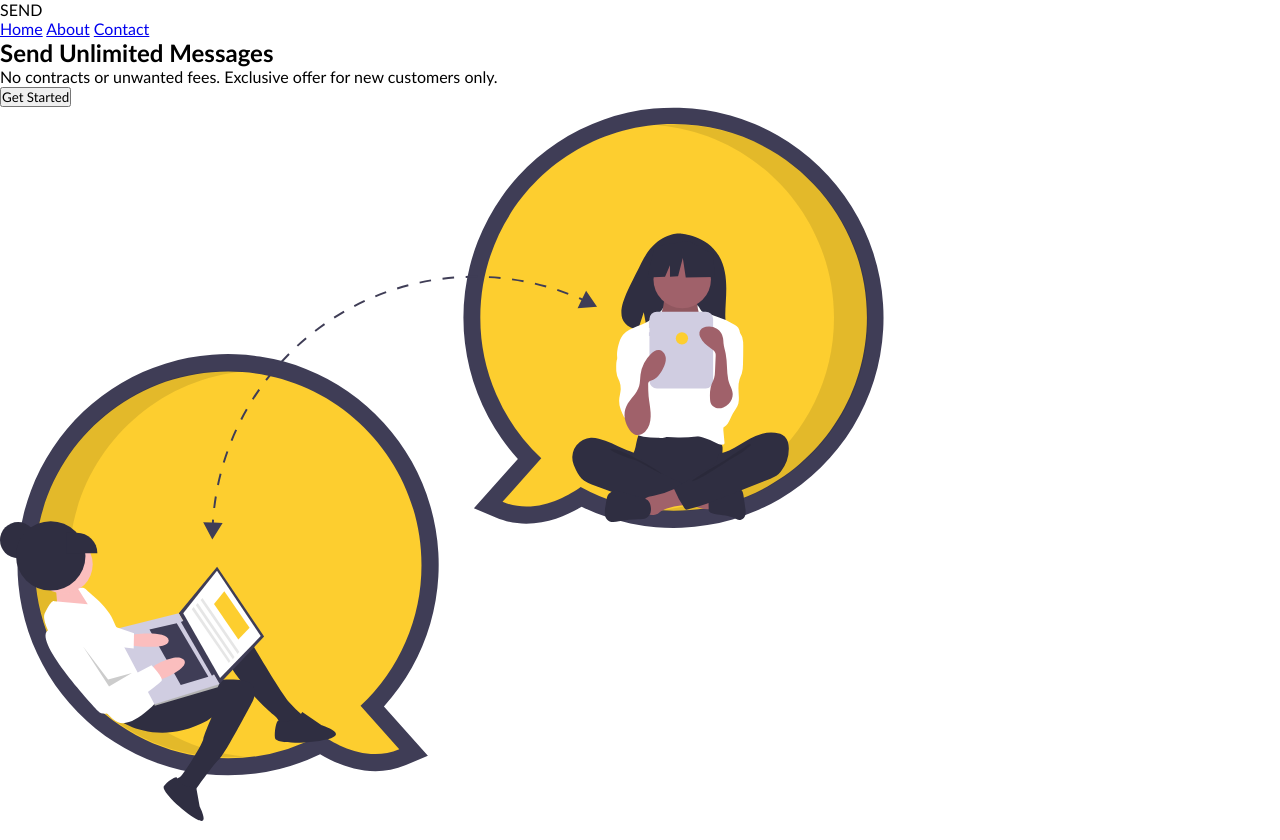
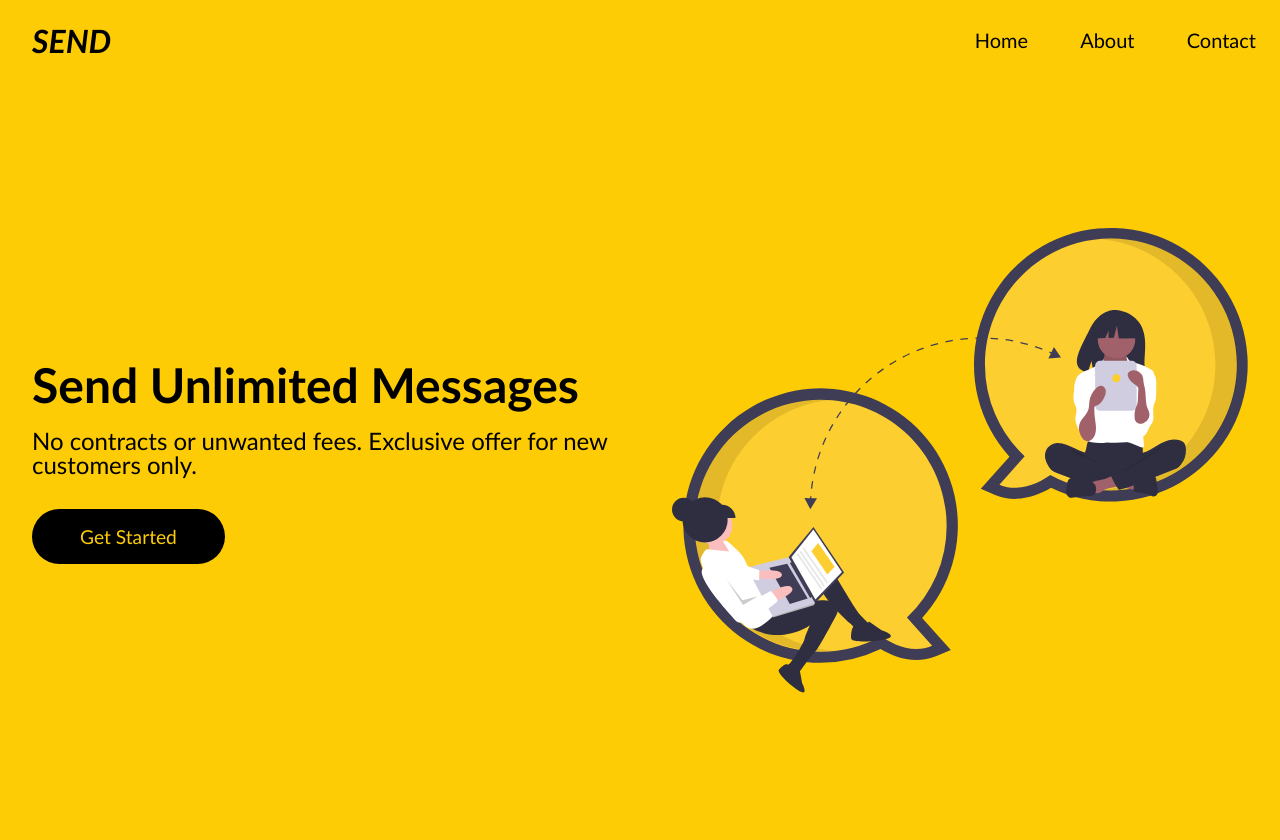
Before and after one commit to JunaidShamnad/HTML-CSS-Website, a plain HTML site: page index.html in a window 1280 px wide. Drawn offline with Linux system fonts and the light colour scheme.

Commit message:
Project finished

```diff
--- a/index.html
+++ b/index.html
@@ -1,15 +1,16 @@
 <!DOCTYPE html>
-<html lang="en" style="scroll-behavior: smooth;">
+<html lang="en" style="scroll-behavior: smooth">
   <head>
     <!-- Meta tags -->
-    <meta charset="UTF-8">
-    <meta name="viewport" content="width=device-width, initial-scale=1.0">
+    <meta charset="UTF-8" />
+    <meta name="viewport" content="width=device-width, initial-scale=1.0" />
 
     <!-- Title -->
     <title>Send</title>
 
     <!-- StyleSheet -->
-    <link rel="stylesheet" type="text/css" href="./style.css">
+    <link rel="stylesheet" type="text/css" href="./style.css" />
+
   </head>
   <body>
     <!-- Navbar -->
@@ -25,17 +26,19 @@
     <!-- Hero Section -->
     <section class="hero">
       <div class="hero-container">
-
         <!-- Hero Section left -->
         <div class="column-left">
           <h1>Send Unlimited Messages</h1>
-                <p>No contracts or unwanted fees. Exclusive offer for new customers only.</p>
+          <p>
+            No contracts or unwanted fees. Exclusive offer for new customers
+            only.
+          </p>
           <button>Get Started</button>
         </div>
 
         <!-- Hero Section Right -->
         <div class="column-right">
-                <img src="./image-1.svg" alt="Illustration" class="hero-image">
+          <img src="./image-1.svg" alt="Illustration" class="hero-image" />
         </div>
       </div>
     </section>
--- a/style.css
+++ b/style.css
@@ -1,6 +1,97 @@
-*{
-    margin: 0;
-    padding: 0;
-    box-sizing: border-box;
-    font-family: 'Trebuchet MS', 'Lucida Sans Unicode', 'Lucida Grande', 'Lucida Sans', Arial, sans-serif;
+* {
+  margin: 0;
+  padding: 0;
+  background: #fdcc04;
+  box-sizing: border-box;
+  font-family: 'Trebuchet MS', 'Lucida Sans Unicode', 'Lucida Grande', 'Lucida Sans', Arial, sans-serif;
 }
+nav {
+  height: 80px;
+  background: #fdcc04;
+  display: flex;
+  justify-content: space-between;
+  align-items: center;
+  padding: 0rem calc((100vw - 1300px) / 2);
+}
+
+.logo {
+  color: #000;
+  font-size: 2rem;
+  font-weight: bold;
+  font-style: italic;
+  padding: 0 2rem;
+}
+
+nav a {
+  text-decoration: none;
+  color: #000;
+  font-size: 20px;
+  padding: 0 1.5rem;
+}
+
+nav a:hover {
+  color: #fff;
+}
+.hero {
+  background: #fdcc04;
+}
+
+.hero-container {
+  display: grid;
+  grid-template-columns: 1fr 1fr;
+  height: 95vh;
+  padding: 3rem calc((100vw - 1300px) / 2);
+}
+
+.column-left {
+  display: flex;
+  flex-direction: column;
+  justify-content: center;
+  align-items: flex-start;
+  color: #000;
+  padding: 0rem 2rem;
+}
+
+.column-left h1 {
+  margin-bottom: 1rem;
+  font-size: 3rem;
+}
+
+.column-left p {
+  margin-bottom: 2rem;
+  font-size: 1.5rem;
+  line-height: 1.5rem;
+}
+
+button {
+  padding: 1rem 3rem;
+  font-size: 1.2rem;
+  border: none;
+  color: #fdcc04;
+  background: #000;
+  cursor: pointer;
+  border-radius: 50px;
+}
+
+button:hover {
+  background: #fff;
+  color: #000;
+}
+
+.column-right {
+  display: flex;
+  justify-content: center;
+  align-items: center;
+  padding: 0rem 2rem;
+}
+
+.hero-image {
+  width: 100%;
+  height: 100%;
+}
+
+@media screen and (max-width: 768px) {
+  .hero-container {
+    grid-template-columns: 1fr;
+  }
+}
```
Lines whose indentation alone changed are shown as unchanged.
